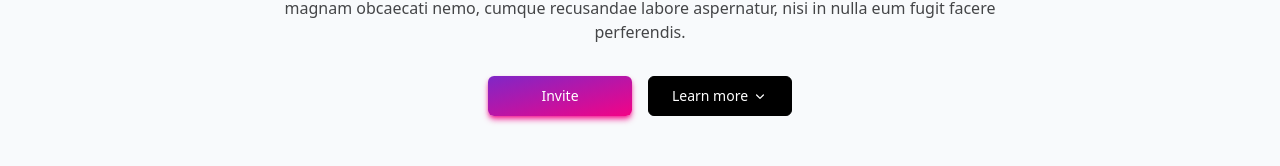
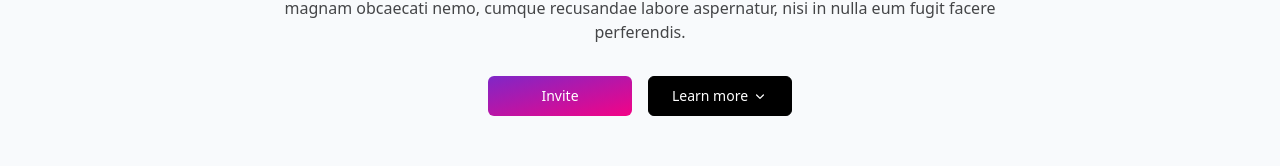
Before and after one commit to Xyphyn/xylo-website, a Nuxt app: page / in a window 1280 px wide. Shown: the part 480-646 px from the top of the page. Built offline with nearby package versions, Linux system fonts and the light colour scheme.

Commit message:
design: Remove glow

```diff
--- a/components/color.ts
+++ b/components/color.ts
@@ -1,5 +1,5 @@
 export enum ButtonColor {
-    'accent' = 'text-white from-primary to-secondary bg-gradient-to-br hover:brightness-110 transition-all shadow-md  shadow-secondary/80',
+    'accent' = 'text-white from-primary to-secondary bg-gradient-to-br hover:brightness-110 transition-all',
     'primary' = 'text-white bg-black border border-black hover:bg-transparent hover:text-inherit dark:text-black dark:bg-white dark:border-white',
     'secondary' = 'border border-transparent hover:bg-black/10 hover:dark:bg-white/10',
 }
```
